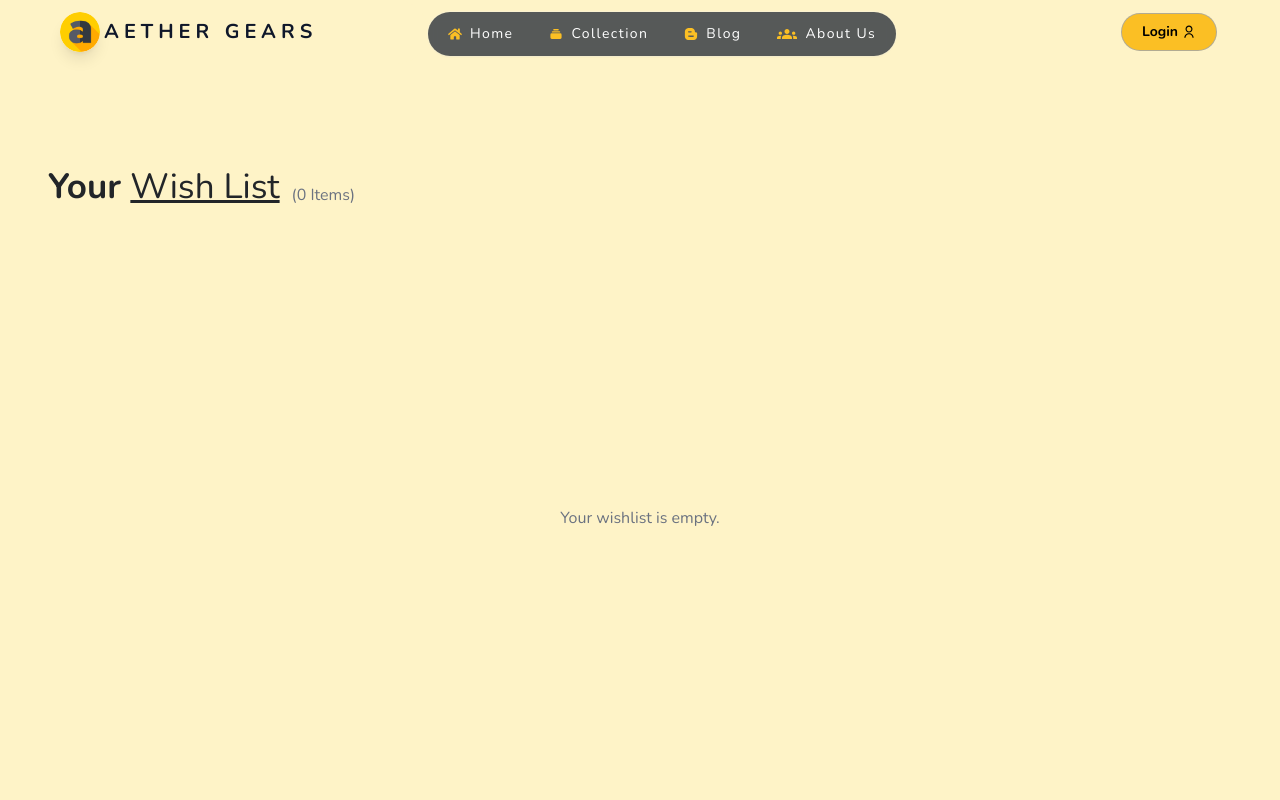
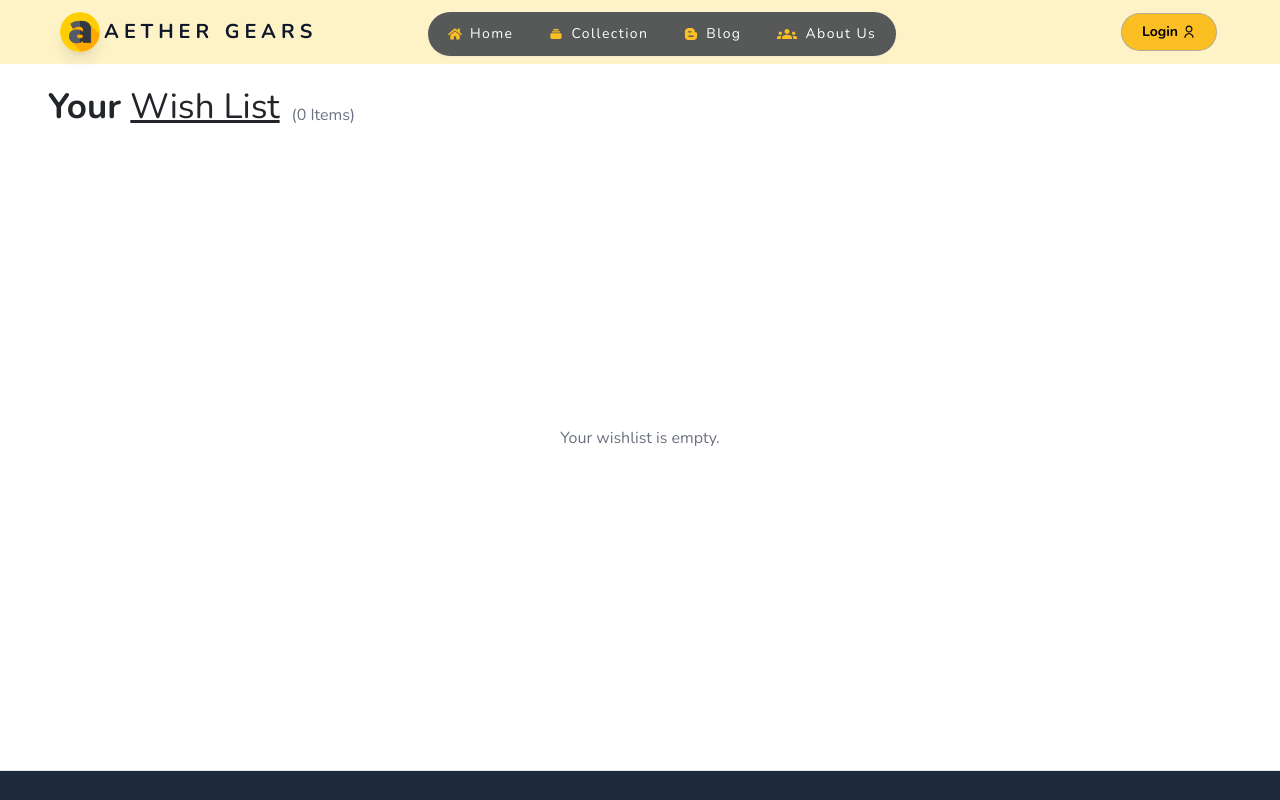
Before and after one commit to abdul180690/Aether-Gears---ReactJs-Project, a React (Vite) app in the folder frontend/: page /wishlist in a window 1280 px wide. Shown: the top 800 px of the page. Built offline with nearby package versions, Linux system fonts and the light colour scheme.

Commit message:
styling update

```diff
--- a/frontend/src/pages/WishList.jsx
+++ b/frontend/src/pages/WishList.jsx
@@ -37,7 +37,7 @@ const WishList = () => {
   };
 
   return (
-    <div className="max-padd-container my-20 w-full">
+    <div className="max-padd-container pb-20 bg-white">
       <div className="flex items-center">
         <Title
           title1="Your "
```
